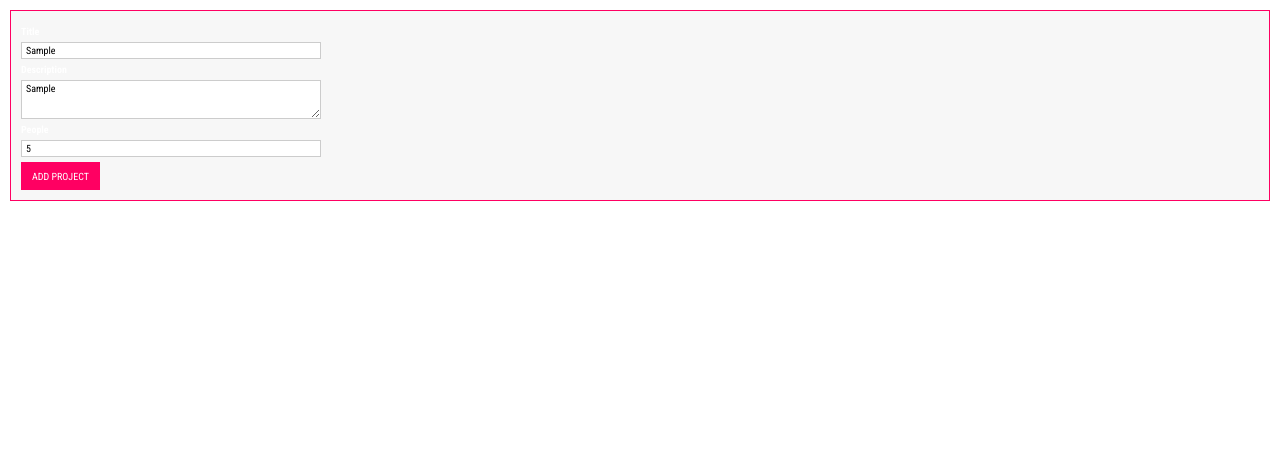
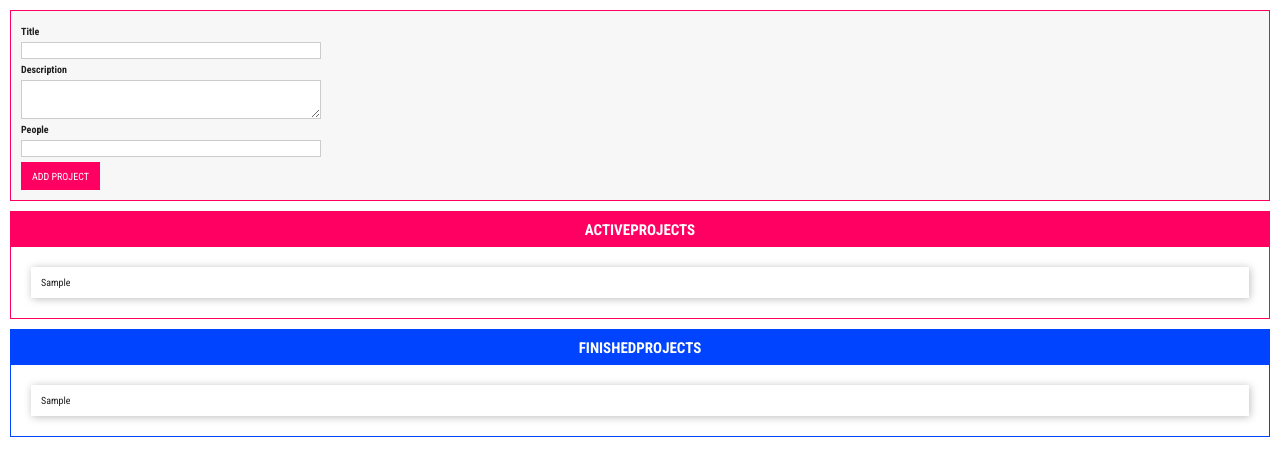
Before and after one commit to thedrew94/DragAndDropProject, a website built with Vite: page index.html in a window 1280 px wide. Both pictures are taken after typing "Sample", "Sample", "5" into the empty fields and a click on the button "ADD PROJECT". Built offline with nearby package versions, Linux system fonts and the light colour scheme; a web font is replaced by a local one.

Commit message:
added new functionalities

```diff
--- a/src/main.ts
+++ b/src/main.ts
@@ -1,3 +1,130 @@
+// Project State Management
+class ProjectState {
+  private listeners: any[] = [];
+  private projects: any[] = [];
+
+  private static instace: ProjectState;
+  private constructor() {}
+
+  static getInstance() {
+    if (this.instace) {
+      return this.instace;
+    }
+    this.instace = new ProjectState();
+    return this.instace;
+  }
+
+  addListener(listnerFn: Function) {
+    this.listeners.push(listnerFn);
+  }
+
+  addProject(title: string, description: string, numOfPeople: number) {
+    const newProject = {
+      id: Math.random().toString(),
+      title,
+      description,
+      people: numOfPeople,
+    };
+
+    this.projects.push(newProject);
+    for (const listenerFn of this.listeners) {
+      listenerFn(this.projects.slice());
+    }
+  }
+}
+
+const projectState = ProjectState.getInstance();
+
+// validation
+interface Validatable {
+  value: string | number;
+  required?: boolean;
+  minLength?: number;
+  maxLength?: number;
+  min?: number;
+  max?: number;
+}
+
+function validate(validatableInput: Validatable) {
+  let isValid = true;
+  if (validatableInput.required) {
+    isValid = isValid && validatableInput.value.toString().trim().length !== 0;
+  }
+  if (validatableInput.minLength != null && typeof validatableInput.value === "string") {
+    isValid = isValid && validatableInput.value.length >= validatableInput.minLength;
+  }
+  if (validatableInput.maxLength != null && typeof validatableInput.value === "string") {
+    isValid = isValid && validatableInput.value.length <= validatableInput.maxLength;
+  }
+  if (validatableInput.min != null && typeof validatableInput.value === "number") {
+    isValid = isValid && validatableInput.value >= validatableInput.min;
+  }
+  if (validatableInput.max != null && typeof validatableInput.value === "number") {
+    isValid = isValid && validatableInput.value <= validatableInput.max;
+  }
+  return isValid;
+}
+
+// autobind decorator
+function autobind(_: any, _2: string, descriptor: PropertyDescriptor) {
+  const originalMethod = descriptor.value;
+  const adjDescriptor: PropertyDescriptor = {
+    configurable: true,
+    get() {
+      const boundFn = originalMethod.bind(this);
+      return boundFn;
+    },
+  };
+  return adjDescriptor;
+}
+
+// ProjectList Class
+class ProjectList {
+  private type: "active" | "finished";
+  templateElement: HTMLTemplateElement;
+  hostElement: HTMLDivElement;
+  element: HTMLElement;
+  assignedProjects: any[] = [];
+
+  constructor(type: "active" | "finished") {
+    this.type = type;
+    this.templateElement = document.getElementById("project-list")! as HTMLTemplateElement;
+    this.hostElement = document.getElementById("app")! as HTMLDivElement;
+    this.assignedProjects = [];
+
+    const importedNode = document.importNode(this.templateElement.content, true);
+    this.element = importedNode.firstElementChild as HTMLElement;
+    this.element.id = `${this.type}-projects`;
+
+    projectState.addListener((projects: any[]) => {
+      this.assignedProjects = projects;
+      this.renderProjects();
+    });
+
+    this.attach();
+    this.renderContent();
+  }
+
+  private renderProjects() {
+    const listEl = document.getElementById(`${this.type}-projects-list`)! as HTMLUListElement;
+    for (const prjItem of this.assignedProjects) {
+      const listItem = document.createElement("li");
+      listItem.textContent = prjItem.title;
+      listEl.appendChild(listItem);
+    }
+  }
+
+  private renderContent() {
+    const listId = `${this.type}-projects-list`;
+    this.element.querySelector("ul")!.id = listId;
+    this.element.querySelector("h2")!.textContent = this.type.toUpperCase() + "PROJECTS";
+  }
+
+  private attach() {
+    this.hostElement.insertAdjacentElement("beforeend", this.element);
+  }
+}
+
 class ProjectInput {
   templateElement: HTMLTemplateElement;
   hostElement: HTMLDivElement;
@@ -22,8 +149,49 @@ class ProjectInput {
     this.attach();
   }
 
+  private gatherUserInput(): [string, string, number] | void {
+    const enteredTitle = this.titleInputElement.value;
+    const enteredDescription = this.descriptionInputElement.value;
+    const enteredPeople = this.peopleInputElement.value;
+    const titleValidatable: Validatable = {
+      value: enteredTitle,
+      required: true,
+    };
+    const descriptionValidatable: Validatable = {
+      value: enteredDescription,
+      required: true,
+      minLength: 5,
+    };
+    const peopleValidatable: Validatable = {
+      value: +enteredPeople,
+      required: true,
+      min: 1,
+      max: 5,
+    };
+
+    if (!validate(titleValidatable) || !validate(descriptionValidatable) || !validate(peopleValidatable)) {
+      alert("Invalid input");
+      return;
+    } else {
+      return [enteredTitle, enteredDescription, +enteredPeople];
+    }
+  }
+
+  private clearInputs() {
+    this.titleInputElement.value = "";
+    this.descriptionInputElement.value = "";
+    this.peopleInputElement.value = "";
+  }
+
+  @autobind
   private submitHandler(event: Event) {
     event.preventDefault();
+    const userInput = this.gatherUserInput();
+    if (Array.isArray(userInput)) {
+      const [title, desc, people] = userInput;
+      projectState.addProject(title, desc, people);
+      this.clearInputs();
+    }
   }
 
   private configure() {
@@ -36,3 +204,5 @@ class ProjectInput {
 }
 
 const prjInput = new ProjectInput();
+const activeProjectList = new ProjectList("active");
+const finishedProjectList = new ProjectList("finished");
--- a/src/style.css
+++ b/src/style.css
@@ -24,7 +24,6 @@
 /* SET THE STYLES BASED ON THE USER SYSTEM PREFERENCES FOR DARK THEME OR LIGHT THEME */
 @media (prefers-color-scheme: dark) {
   :root {
-    --decor-color-1: green;
   }
 
   /* IMPLEMENT THE FOLLOWING IF WE WANT TO ALLOW THE USER TO TOGGLE MANUALLY LIGHT DARK MODE */
@@ -65,7 +64,7 @@ html {
   scroll-behavior: smooth;
   -webkit-font-smoothing: antialiased;
   -moz-osx-font-smoothing: grayscale;
-  color: #ffffff;
+  color: #212121;
 }
 
 body {
--- a/tsconfig.json
+++ b/tsconfig.json
@@ -21,7 +21,8 @@
     "noUnusedParameters": true,
     "erasableSyntaxOnly": true,
     "noFallthroughCasesInSwitch": true,
-    "noUncheckedSideEffectImports": true
+    "noUncheckedSideEffectImports": true,
+    "experimentalDecorators": true
   },
   "include": ["src"]
 }
```
